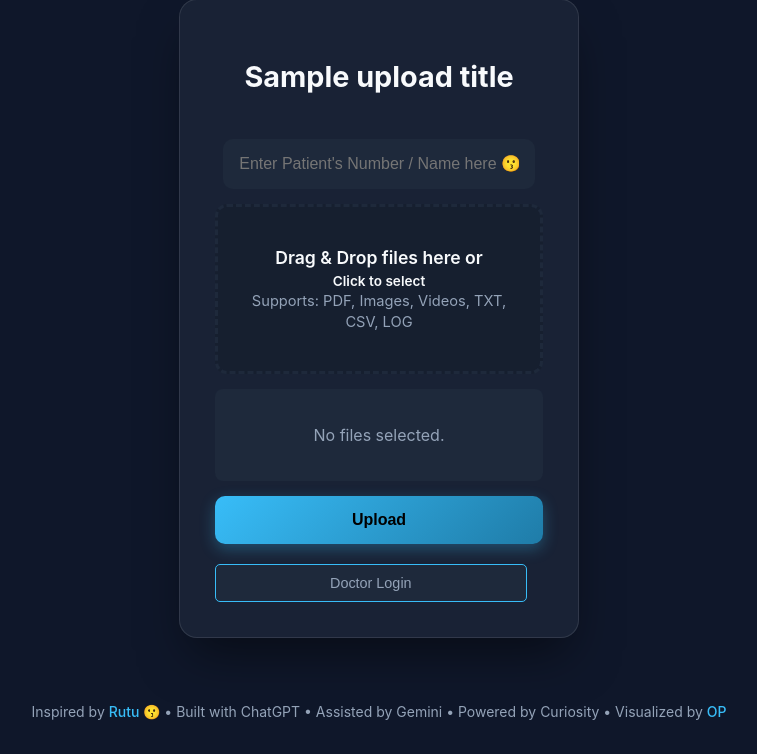
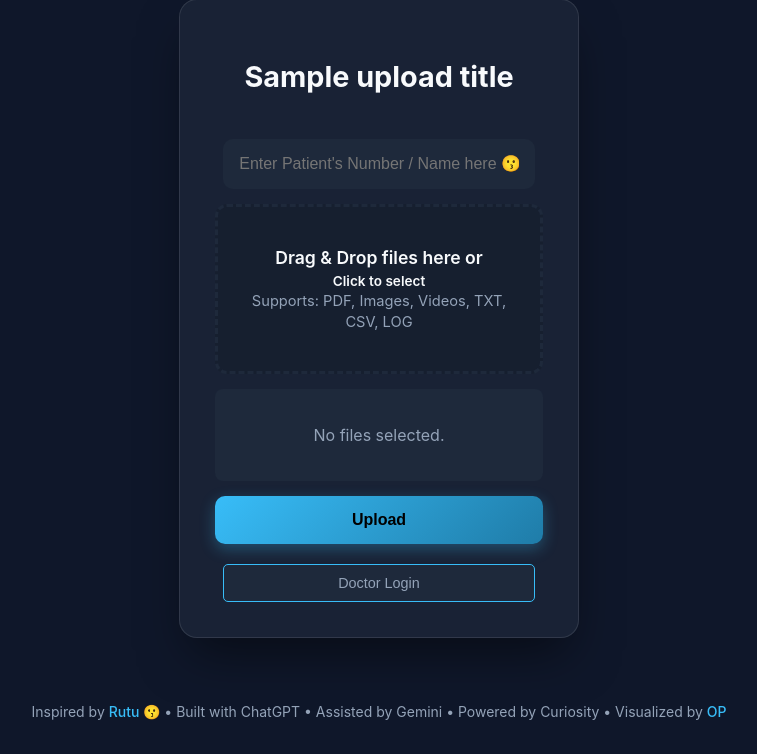
Before and after one commit to omkar142web/report-hub, a Flask app: template templates/index.html in a window 1280 px wide. Shown: the part 51-805 px from the top of the page, without its empty margins (261-1018 px from the left). Run offline with Flask 3, Linux system fonts and the light colour scheme; the template is opened without the code that fills it: most values are stand-ins (such as "Sample title", 1, 10 or a date in 2020).

Commit message:
doctor login button

```diff
--- a/static/style.css
+++ b/static/style.css
@@ -686,12 +686,16 @@ input:focus {
 .back-link, .doctor-login-link {
     display: block;
     margin-top: 20px;
+    margin: 20px auto 0;
     font-size: 0.9rem;
     color: var(--text-dim);
     background-color: var(--panel);
     padding: 10px;
     border-radius: 5px;
     border: 1px solid var(--accent);
+
+    transition:
+    background-color 0.55s ease;
 }
 
 .back-link:hover, .doctor-login-link:hover {
```
